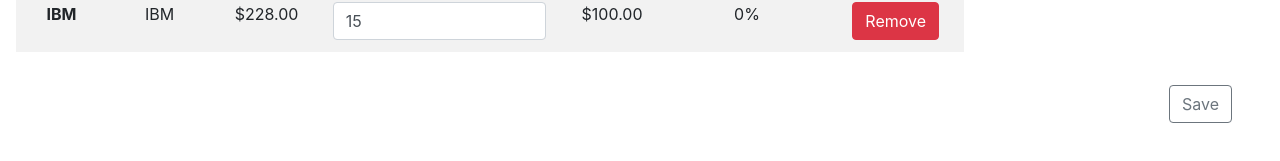
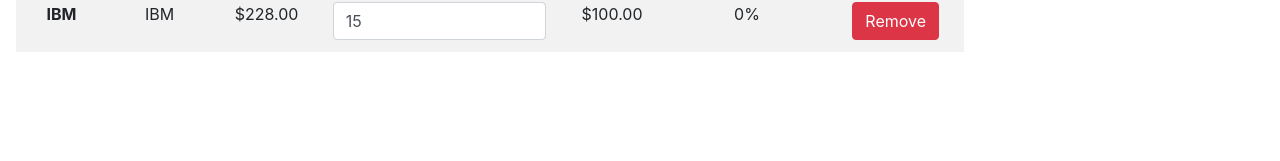
Before and after one commit to BadVilgo/investing-portfolio-alpha-vantage-api, a React (Create React App) app: page /investing-portfolio-alpha-vantage-api/dashboard in a window 1280 px wide. Shown: the part 371-532 px from the top of the page. Built offline with nearby package versions, Linux system fonts and the light colour scheme; no server answers; sample sign-in values are in the browser's storage.

Commit message:
navbar change

```diff
--- a/src/pages/Dashboard.js
+++ b/src/pages/Dashboard.js
@@ -28,8 +28,6 @@
         {/* Pass the tickers and percentages to the Chart component */}
         <Chart tickers={tickers} percentages={percentages} />
       </div>
-
-      <SaveBtn />
     </div>
   );
 }
```
